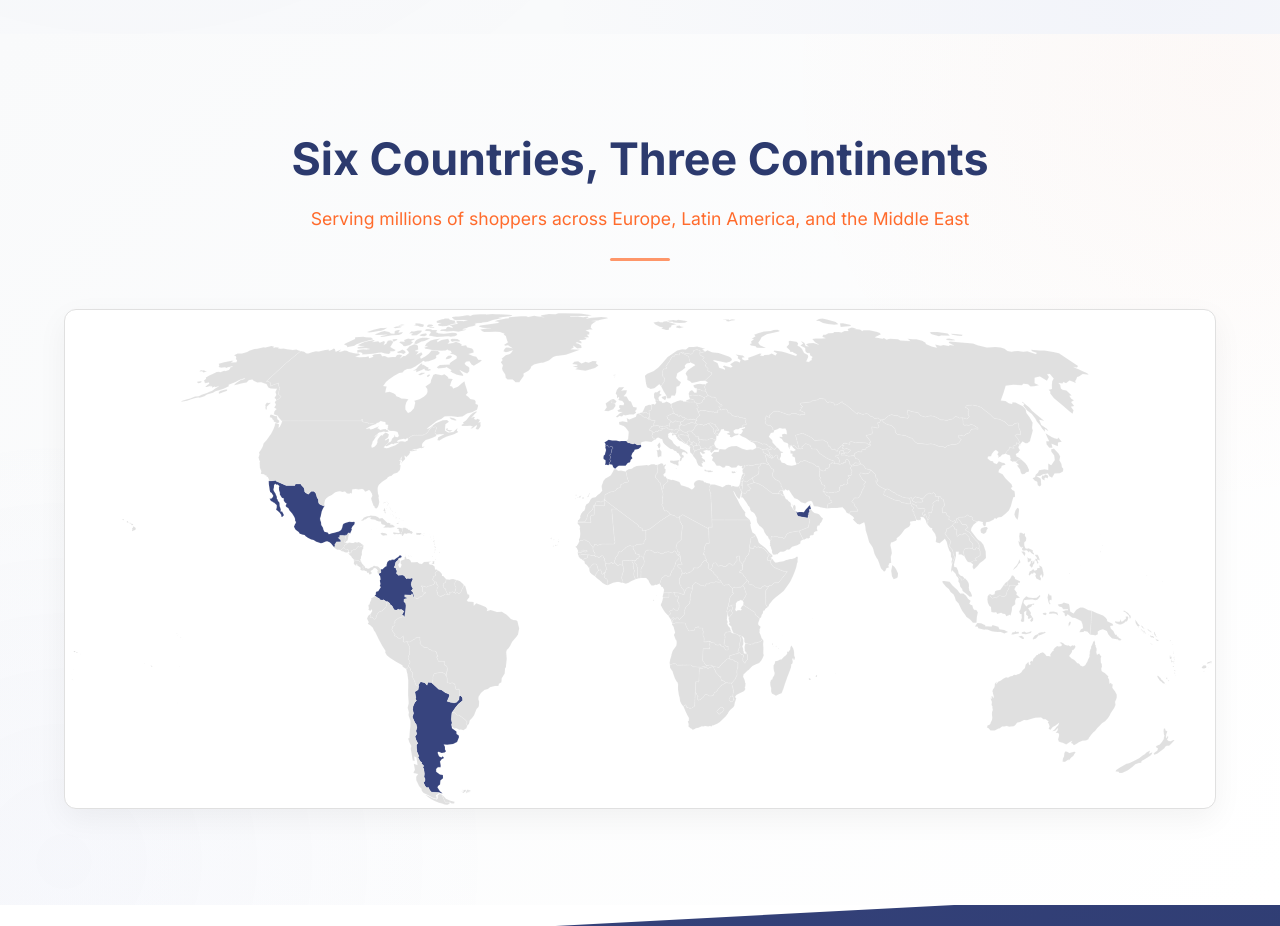
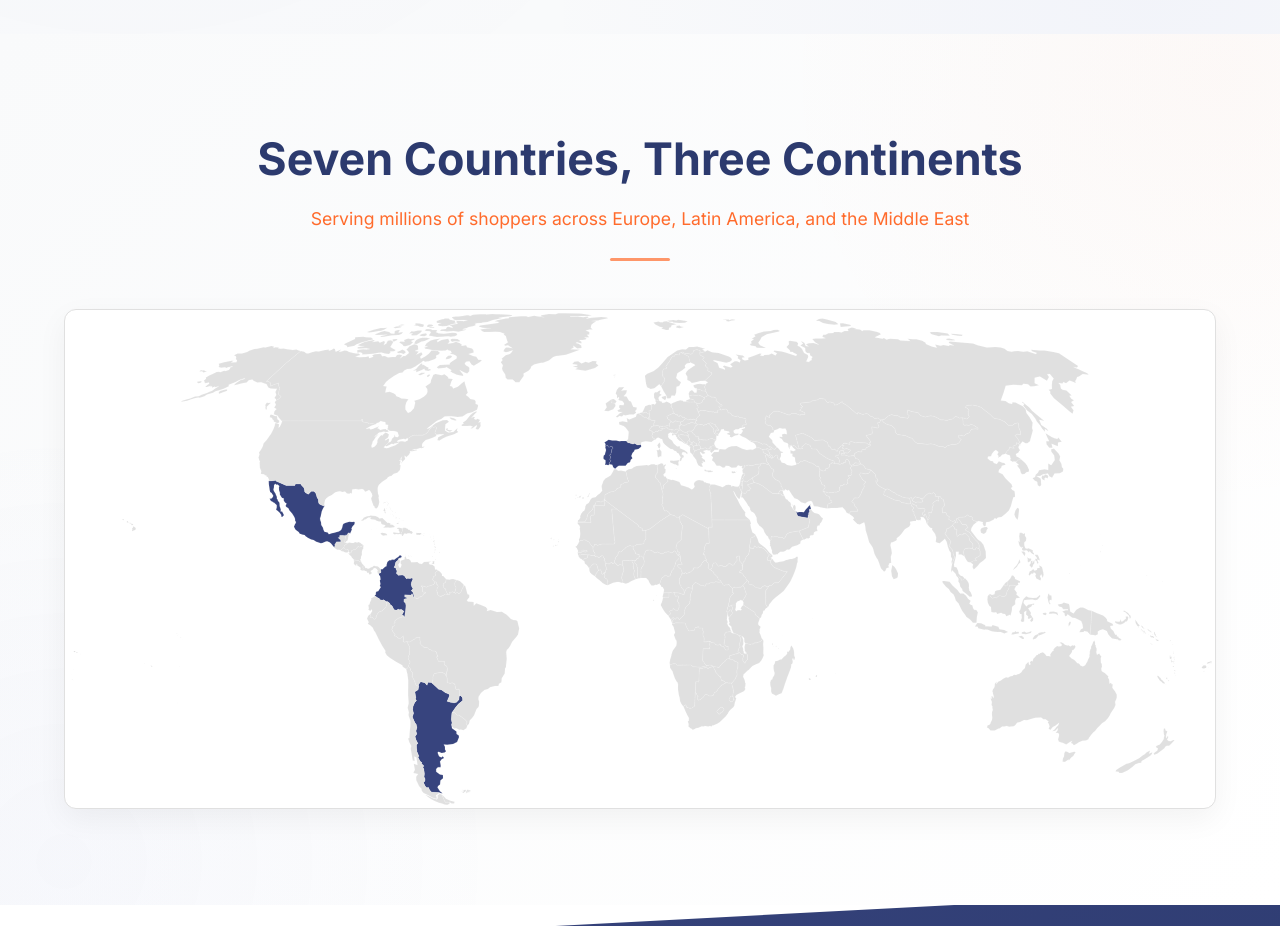
Before and after one commit to juanfgaviriac/nilho-website, a plain HTML site: page index.html in a window 1280 px wide. Shown: the part 1980-2906 px from the top of the page. Drawn offline with nearby package versions, Linux system fonts and the light colour scheme.

Commit message:
Add files via upload

```diff
--- a/index.html
+++ b/index.html
@@ -121,7 +121,7 @@
 
         <section id="coverage" class="coverage-section">
             <div class="container">
-                <h2 class="section-title fade-in">Six Countries, Three Continents</h2>
+                <h2 class="section-title fade-in">Seven Countries, Three Continents</h2>
                 <p class="coverage-intro fade-in">Serving millions of shoppers across Europe, Latin America, and the Middle East</p>
                 <div id="map" class="map-container">
                     <!-- SVG map will be loaded here -->
--- a/script.js
+++ b/script.js
@@ -61,6 +61,7 @@ document.addEventListener('DOMContentLoaded', function() {
                 'MX': { name: 'Mexico', url: 'https://cuponhub.com.mx' },
                 'CO': { name: 'Colombia', url: 'https://cuponhub.com.co' },
                 'AR-2': { name: 'Argentina', url: 'https://cuponhub.com.ar' },
+                'CL': { name: 'Chile', url: 'https://www.cuponhub.cl' },
                 'AE': { name: 'United Arab Emirates', url: 'https://couponhub.ae' }
             };
 
```
